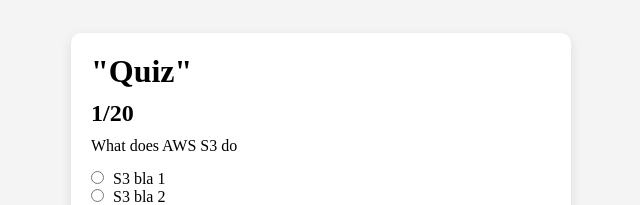
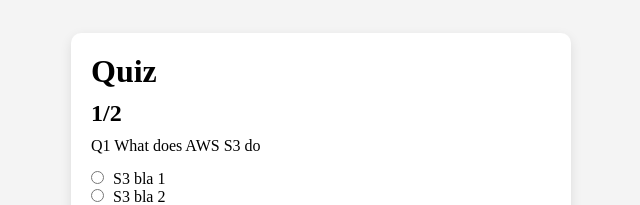
Before and after one commit to bukkalexander/corplife, a React (Vite) app in the folder web/: page / in a window 1280 px wide. Shown: the part 225-430 px from the top of the page, without its empty margins (319-959 px from the left). Built offline with nearby package versions, Linux system fonts and the light colour scheme.

Commit message:
add next question logic

```diff
--- a/web/src/App.jsx
+++ b/web/src/App.jsx
@@ -1,18 +1,47 @@
-import React from 'react'
+import React , { useState, useEffect } from 'react';
+
+const questionList = [
+  {text:"Q1 What does AWS S3 do",answers:["S3 bla 1","S3 bla 2","S3 bla 3","S3 bla 4"]},
+  {text:"Q2 What does EC2 mean",answers:["S3 bla 1","S3 bla 2","S3 bla 3","S3 bla 4"]}
+];
 
 function App() {
-  const question = {text:"What does AWS S3 do",answers:["S3 bla 1","S3 bla 2","S3 bla 3","S3 bla 4"]};
+  const [selectedOption, setSelectedOption] = useState(null);
+
+  const [currentQuestionIndex, setCurrentQuestionIndex] = useState(0);
+
+  // Get the current question from questionList
+  const question = questionList[currentQuestionIndex];
+
+  // Handle change when radio button is selected
+  const handleOptionChange = (event) => {
+    setSelectedOption(event.target.value);
+  };
+
+  // Handle form submit
+  const handleSubmit = (event) => {
+    event.preventDefault(); // Prevent default form submission behavior
+    console.log(selectedOption);
+
+    // Move to the next question if available
+    if (currentQuestionIndex < questionList.length - 1) {
+      setCurrentQuestionIndex(currentQuestionIndex + 1);
+    } else {
+      console.log("End of questions");
+    }
+  };
+
   return (
       <div id="questionApp">
         <div id="questionHeader">
-          <h1>"Quiz"</h1>
+          <h1>Quiz</h1>
         </div>
-        <form id="questionForm">
-          <h1>1/20</h1>
+        <form onSubmit={handleSubmit} id="questionForm">
+          <h1>{currentQuestionIndex+1}/{questionList.length}</h1>
           <p>{question.text}</p>
           {question.answers.map((answer, index) => (
             <>
-              <input type="radio" name={`q${index}`} />
+              <input type="radio" value={index} onChange={handleOptionChange} name="radioAnswer" id={`q${index}`} />
               <label htmlFor={`q${index}`}> {answer}</label><br />
             </>
           ))}
```
